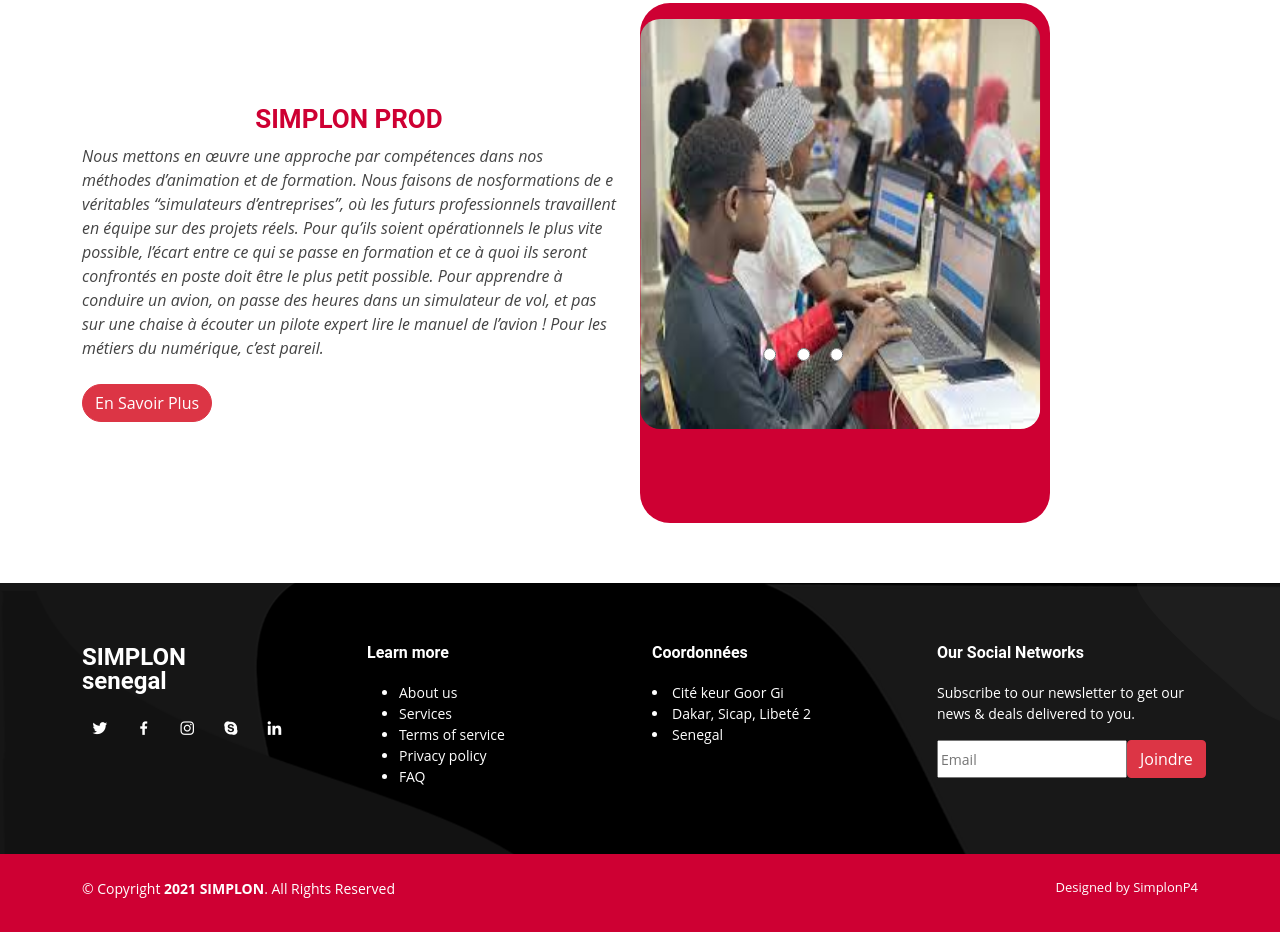
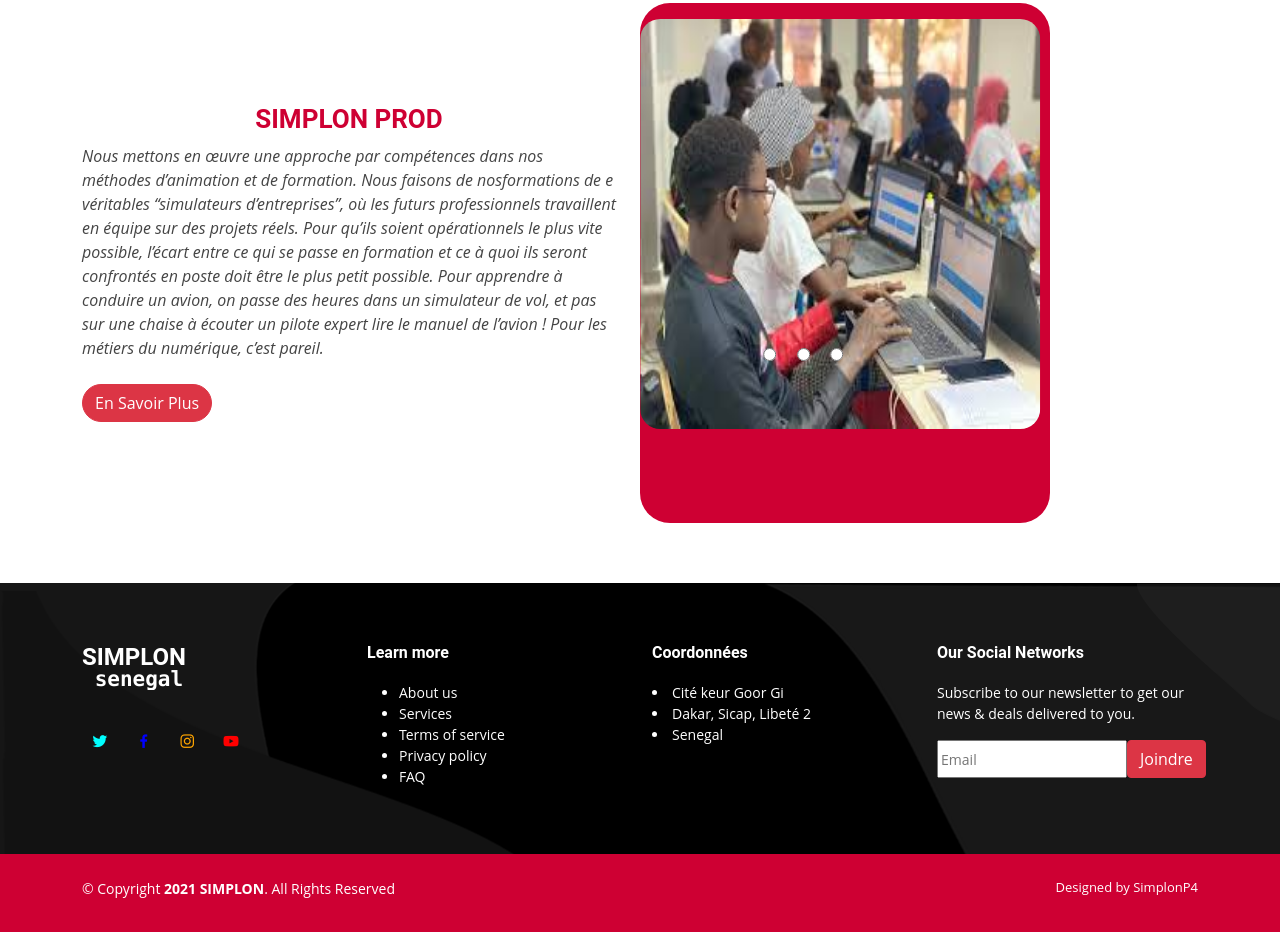
Before and after one commit to EpsilonCoder/SimplonWebsite, a plain HTML site: page index.html in a window 1280 px wide. Shown: the part 1508-2440 px from the top of the page. Drawn offline with Linux system fonts and the light colour scheme.

Commit message:
La derniere version (le livrable fini)

```diff
--- a/index.html
+++ b/index.html
@@ -147,13 +147,14 @@
         <div class="row">
 
           <div class="col-lg-3 col-md-6 footer-contact">
-            <h3 style="color:white">SIMPLON <br><span  style="color:white">senegal</span></h3>
+            <h3 style="color:white">SIMPLON <br><pre style="color:white;"> senegal </pre></h3>
              <div class="social-links mt-3">
-              <a href="#" class="twitter"><i class="bx bxl-twitter"></i></a>
-              <a href="#" class="facebook"><i class="bx bxl-facebook"></i></a>
-              <a href="#" class="instagram"><i class="bx bxl-instagram"></i></a>
-              <a href="#" class="google-plus"><i class="bx bxl-skype"></i></a>
-              <a href="#" class="linkedin"><i class="bx bxl-linkedin"></i></a>
+              <a href="#" class="twitter" style="color:cyan;"><i class="bx bxl-twitter"></i></a>
+              <a href="#" class="facebook"  style="color:blue;"><i class="bx bxl-facebook"></i></a>
+              <a href="#" class="instagram" style="color:orange;";><i class="bx bxl-instagram"></i></a>
+               <a href="#" class="youtube" style="color:red;"><i class="bx bxl-youtube"></i></a>
+
+
             </div>
 
           </div>
```
